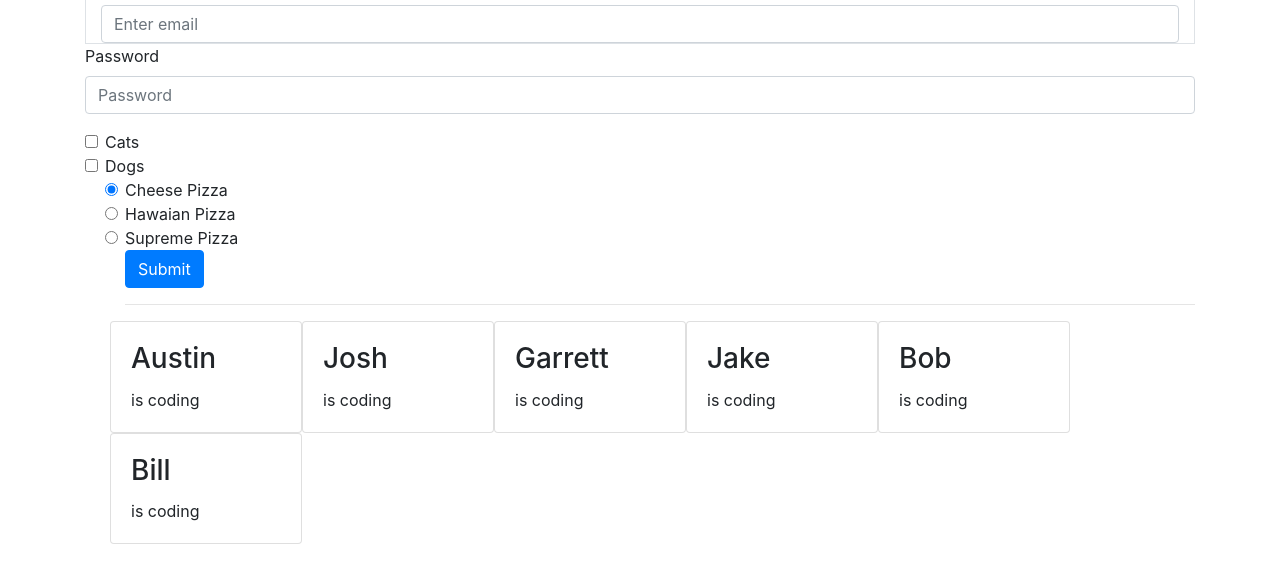
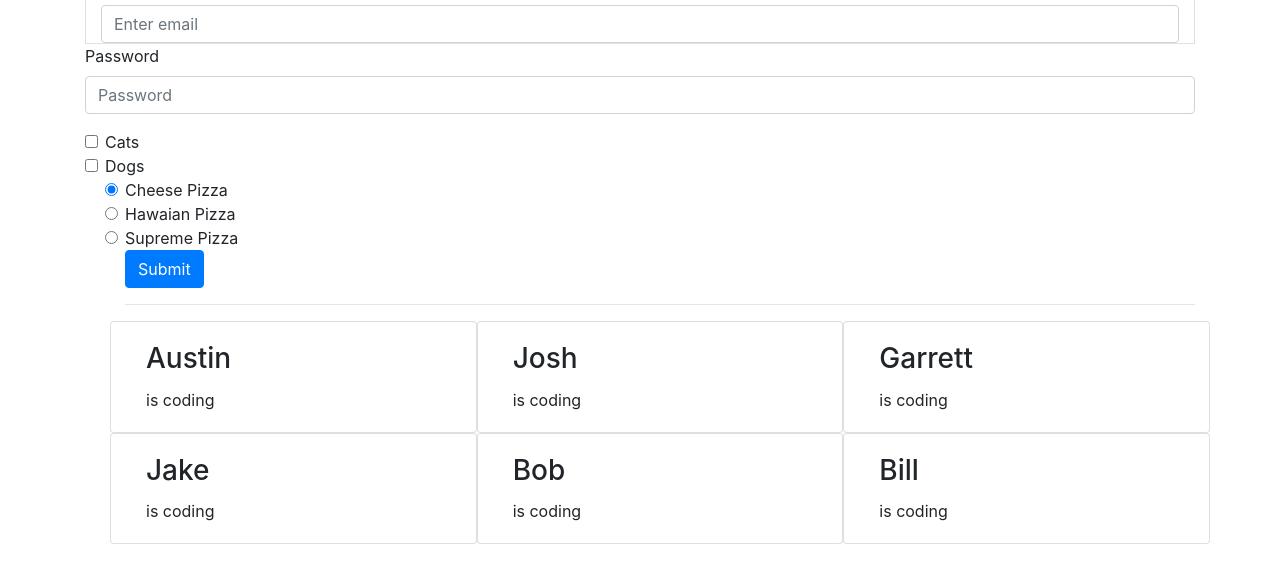
Before and after one commit to amann1113/BootstrapDrills, a plain HTML site: page index.html in a window 1280 px wide. Shown: the part 108-690 px from the top of the page. Drawn offline with nearby package versions, Linux system fonts and the light colour scheme.

Commit message:
Update index.html

```diff
--- a/index.html
+++ b/index.html
@@ -95,14 +95,14 @@
                     </form>
                     <div class="row">
 
-                    <div class="card" style="width: 12rem;">
+                    <div class="card col-4" style="width: 18rem;">
                         <div class="card-body">
                           <h3 class="card-title">Austin</h3>
                           <p class="card-text">is coding</p>
                         </div>
                       </div>
 
-                      <div class="card" style="width: 12rem;">
+                      <div class="card col-4" style="width: 18rem;">
                         <div class="card-body">
 
                           <h3 class="card-title">Josh</h3>
@@ -110,27 +110,27 @@
                         </div>
                       </div>
 
-                      <div class="card" style="width: 12rem;">
+                      <div class="card col-4" style="width: 18rem;">
                         <div class="card-body">
 
                           <h3 class="card-title">Garrett</h3>
                           <p class="card-text">is coding</p>
                         </div>
                       </div>
-                      <div class="card" style="width: 12rem;">
+                      <div class="card col-4" style="width: 18rem;">
                         <div class="card-body">
 
                           <h3 class="card-title">Jake</h3>
                           <p class="card-text">is coding</p>
                         </div>
                       </div>
-                      <div class="card" style="width: 12rem;">
+                      <div class="card col-4" style="width: 18rem;">
                         <div class="card-body">
                           <h3 class="card-title">Bob</h3>
                           <p class="card-text">is coding</p>
                         </div>
                       </div>
-                      <div class="card" style="width: 12rem;">
+                      <div class="card col-4" style="width: 18rem;">
                         <div class="card-body">
                           <h3 class="card-title">Bill</h3>
                           <p class="card-text">is coding</p>
```
